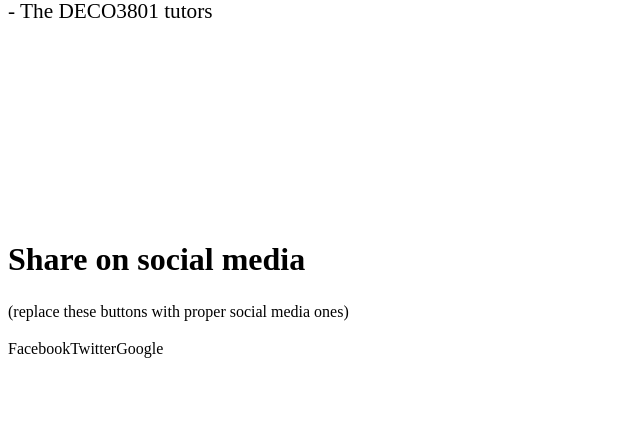
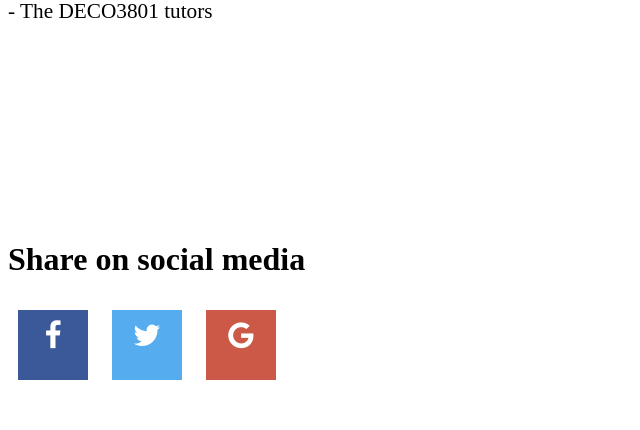
Before and after one commit to BraeWebb/mediroo, a Flask app: template mediweb/templates/semantic-ui/index.html in a window 1280 px wide. Shown: the part 2785-3215 px from the top of the page, without its empty margins (0-640 px from the left). Before the commit the page ends 3143 px from the top, so only its background shows below. Run offline with Flask 2, Linux system fonts and the light colour scheme; the template is opened without the code that fills it, so the values that code supplies are empty; some libraries are stand-ins or nearby versions.

Commit message:
social media links

```diff
--- a/mediweb/templates/semantic-ui/index.html
+++ b/mediweb/templates/semantic-ui/index.html
@@ -12,6 +12,7 @@
     <link href="../../static/dist/semantic-ui/semantic.min.css" rel="stylesheet" type="text/css" />
     <link href="../../static/stylesheets/default.css" rel="stylesheet" type="text/css" />
     <link href="../../static/stylesheets/pandoc-code-highlight.css" rel="stylesheet" type="text/css" />
+      <link rel="stylesheet" href="https://cdnjs.cloudflare.com/ajax/libs/font-awesome/4.7.0/css/font-awesome.min.css">
     <script src="../../static/dist/jquery/jquery.min.js"></script>
   </head>
   <body>
@@ -91,15 +92,14 @@
           </div>
         </div>
       </div>
-      <div class="ui inverted vertical footer segment">
+      <div class="ui inverted vertical footer center aligned segment">
         <div class="ui text container">
           <h1>
             Share on social media
           </h1>
-            <p>
-                 (replace these buttons with proper social media ones)
-            </p>
-          <a class="ui large button">Facebook</a><a class="ui large button">Twitter</a><a class="ui large button">Google</a>
+          <a href="https://www.facebook.com/sharer/sharer.php?u=tilde.uqcloud.net" class="fa fa-facebook"></a>
+            <a href="https://twitter.com/home?status=Tired%20of%20remembering%20to%20take%20your%20medication?%20Check%20out%20MediRoo%20at%20tilde.uqcloud.net" class="fa fa-twitter"></a>
+            <a href="https://plus.google.com/share?url=tilde.uqcloud.net" class="fa fa-google"></a>
         </div>
       </div>
     </div>
@@ -207,6 +207,38 @@
           font-size: 1.5em;
         }
       }
+
+    .fa {
+     margin: 10px;
+     padding: 10px;
+     font-size: 30px;
+     width: 50px;
+     height: 50px;
+     text-align: center;
+     text-decoration: none;
+    }
+
+    .fa:hover {
+        opacity: 0.7;
+    }
+
+    /* Facebook */
+    .fa-facebook {
+        background: #3B5998;
+        color: white;
+    }
+
+    /* Twitter */
+    .fa-twitter {
+        background: #55ACEE;
+        color: white;
+    }
+
+    /* Google */
+    .fa-google {
+        background: #cc5947;
+        color: white;
+    }
     </style>
     <script>
       $(document)
```
